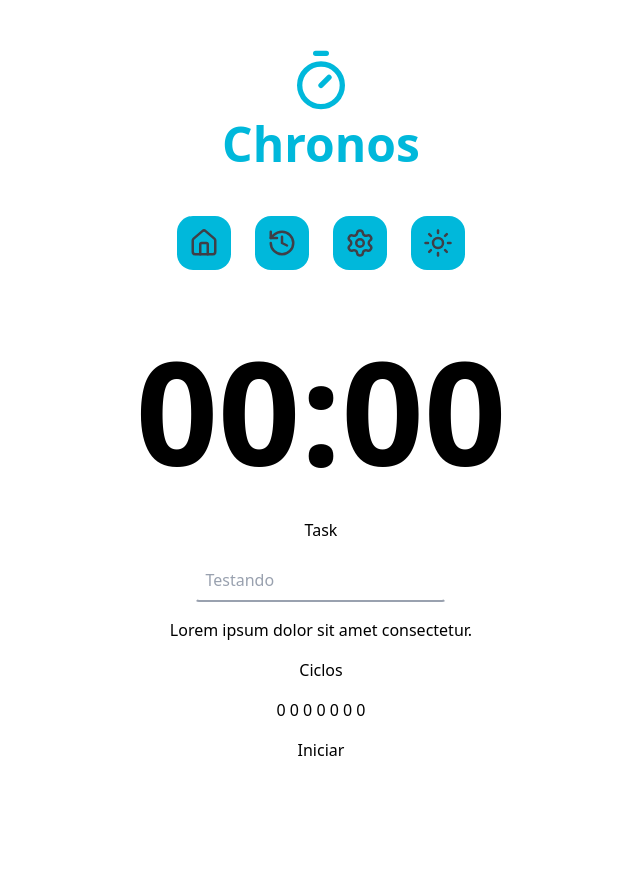
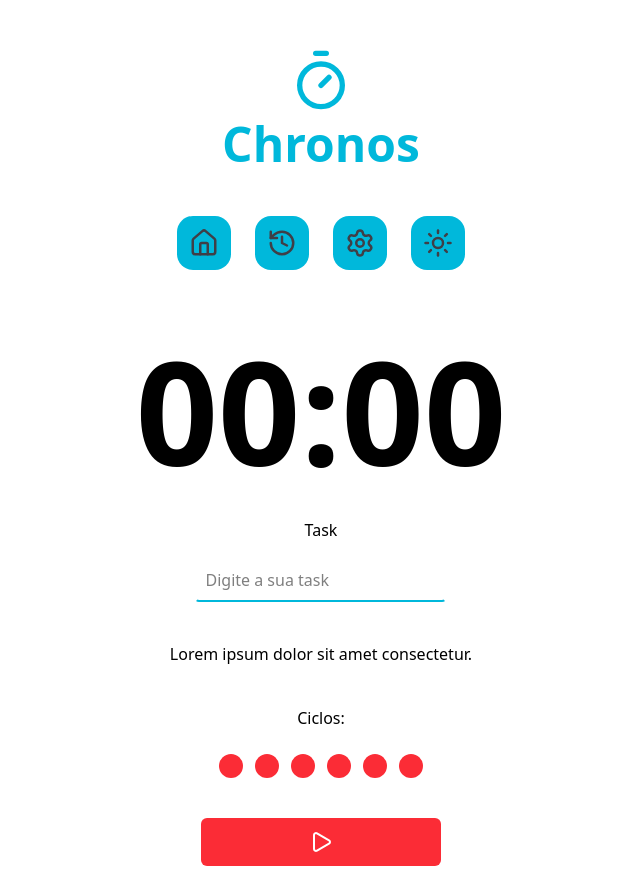
Before and after one commit to ricardoleite1/chronos-pomodoro, a React (Vite) app: page / in a window 1280 px wide. Shown: the whole page, without its empty margins (319-959 px from the left). Before the commit the page ends 800 px from the top, so only its background shows below. Built offline with nearby package versions, Linux system fonts and the light colour scheme.

Commit message:
feat: button component

```diff
--- a/src/App.tsx
+++ b/src/App.tsx
@@ -1,6 +1,9 @@
+import { PlayIcon } from "lucide-react";
 import "./App.css";
+import { Button } from "./components/Button";
 import { Container } from "./components/Container";
 import { Countdown } from "./components/Countdown";
+import { Cycles } from "./components/Cycles";
 import { Input } from "./components/Input";
 import { Logo } from "./components/Logo";
 import { Menu } from "./components/Menu";
@@ -14,7 +17,7 @@ export function App() {
         <Countdown></Countdown>
         <form
           action=''
-          className='flex flex-col justify-center items-center gap-4 text-center'
+          className='flex flex-col justify-center items-center gap-10 text-center'
         >
           <div className='formRow flex flex-col gap-4'>
             <Input
@@ -22,7 +25,6 @@ export function App() {
               id='task'
               type='text'
               placeholder='Digite a sua task'
-              disabled
             />
           </div>
 
@@ -31,11 +33,10 @@ export function App() {
           </div>
 
           <div className='formRow flex flex-col gap-4'>
-            <p>Ciclos</p>
-            <p>0 0 0 0 0 0 0</p>
+            <Cycles type='long' />
           </div>
 
-          <button>Iniciar</button>
+          <Button buttonColor='pause' icon={<PlayIcon />}></Button>
         </form>
       </Container>
     </>
--- /dev/null
+++ b/src/components/Button.tsx
@@ -0,0 +1,22 @@
+type ButtonProps = {
+  icon: React.ReactNode;
+  buttonColor: "start" | "pause";
+} & React.ComponentProps<"button">;
+
+export function Button({ buttonColor, icon, ...props }: ButtonProps) {
+  const color: Record<ButtonProps["buttonColor"], string> = {
+    start: "bg-cyan-500",
+    pause: "bg-red-500",
+  };
+
+  return (
+    <>
+      <button
+        className={`border-none ${color[buttonColor]} text-white flex items-center justify-center min-w-60 p-3 rounded-md cursor-pointer hover:bg-cyan-600 transition ease-in-out delay-50`}
+        {...props}
+      >
+        {icon}
+      </button>
+    </>
+  );
+}
--- a/src/components/Countdown.tsx
+++ b/src/components/Countdown.tsx
@@ -1,7 +1,7 @@
 export function Countdown() {
   return (
     <>
-      <strong className='text-[7rem] text-center flex justify-center mt-8 lg:text-[9rem]'>
+      <strong className='text-[6rem] text-center flex justify-center mt-8 lg:text-[9rem]'>
         00:00
       </strong>
     </>
--- /dev/null
+++ b/src/components/Cycles.tsx
@@ -0,0 +1,26 @@
+interface CyclesProps {
+  type: "short" | "long" | "work";
+}
+
+export function Cycles({ type }: CyclesProps) {
+  const color: Record<CyclesProps["type"], string> = {
+    short: "bg-orange-500",
+    long: "bg-red-500",
+    work: "bg-green-500",
+  };
+
+  return (
+    <div className='cycles'>
+      <span>Ciclos:</span>
+
+      <div className='cycleDots flex gap-3 mt-6'>
+        <span className={`${color[type]} cycleDot w-6 h-6 rounded-full`}></span>
+        <span className={`${color[type]} cycleDot w-6 h-6 rounded-full`}></span>
+        <span className={`${color[type]} cycleDot w-6 h-6 rounded-full`}></span>
+        <span className={`${color[type]} cycleDot w-6 h-6 rounded-full`}></span>
+        <span className={`${color[type]} cycleDot w-6 h-6 rounded-full`}></span>
+        <span className={`${color[type]} cycleDot w-6 h-6 rounded-full`}></span>
+      </div>
+    </div>
+  );
+}
--- a/src/components/Input.tsx
+++ b/src/components/Input.tsx
@@ -11,7 +11,6 @@ export function Input({ type, id, label, ...props }: InputProps) {
         className='bg-none p-2 rounded-sm border-2 border-transparent w-full border-b-2 border-b-cyan-500 focus:border-cyan-500 outline-0 disabled:border-b-2 disabled:border-b-gray-400 disabled:text-gray-400 disabled:cursor-not-allowed'
         type={type}
         id={id}
-        defaultValue={"Testando"}
         {...props}
       />
     </>
```
